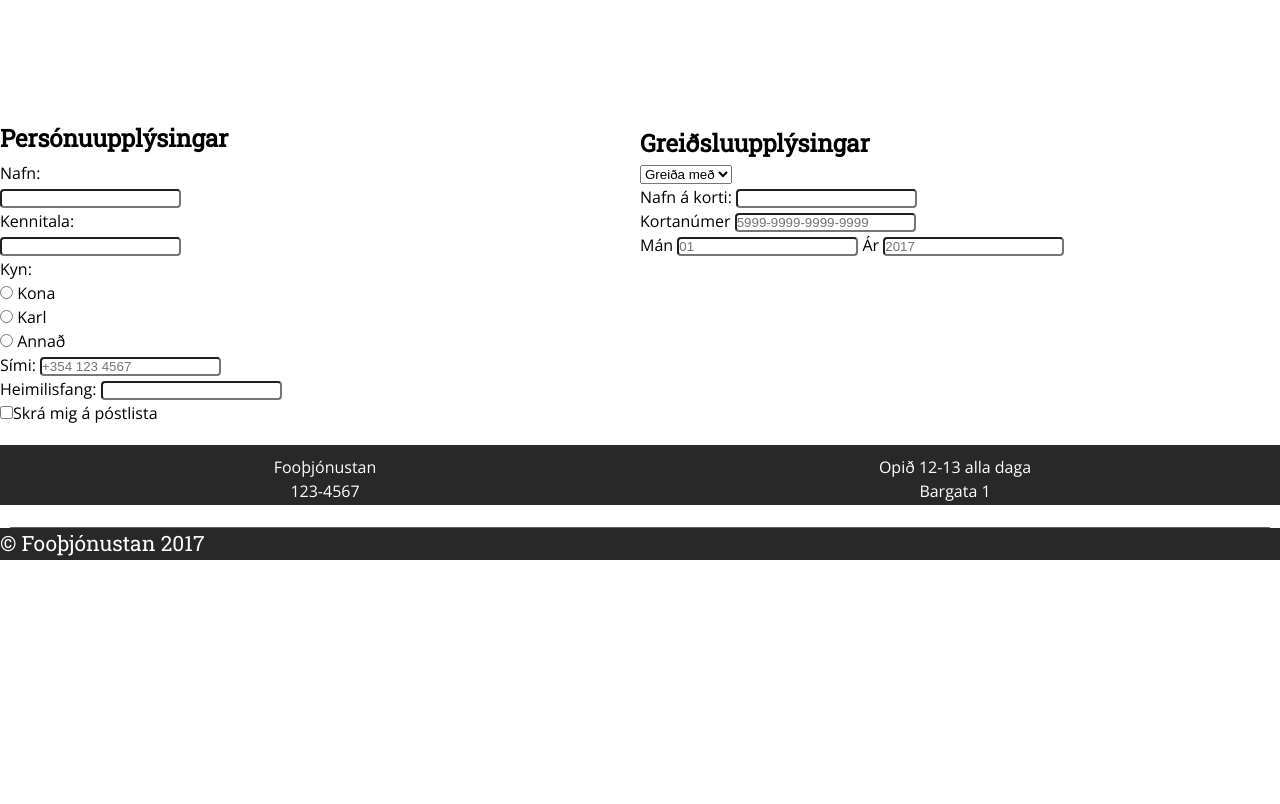
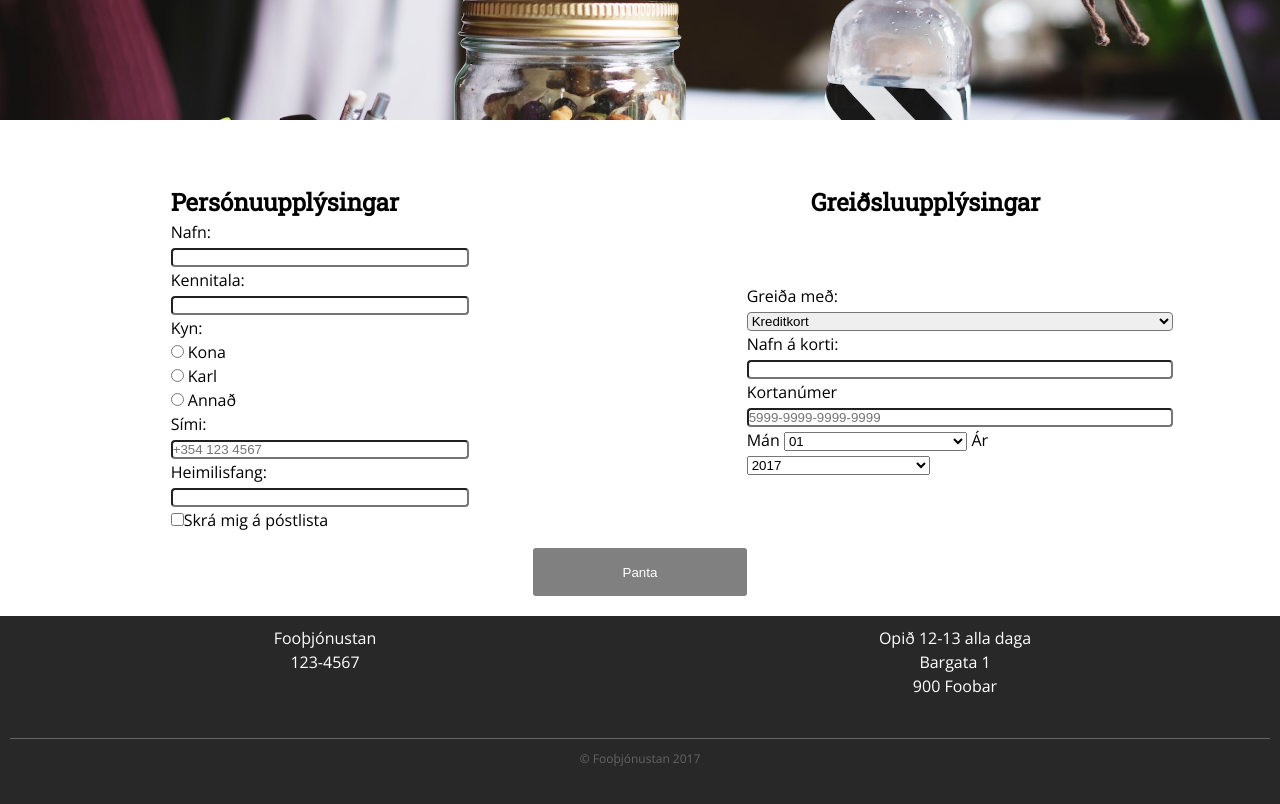
Before and after one commit to goidelify/vefforitun, a plain HTML site: page gogn/Kaupa.html in a window 1280 px wide. Shown: the part 540-1344 px from the top of the page. Before the commit the page ends 1100 px from the top, so only its background shows below. Drawn offline with nearby package versions, Linux system fonts and the light colour scheme.

Commit message:
Kaupa html og form scss
HOLY FUKKING SHIT 'EG HATA CSS!!!!!

```diff
--- a/gogn/Kaupa.html
+++ b/gogn/Kaupa.html
@@ -27,14 +27,13 @@
     </div>
   <form>
     <div class="row col">
-      <div class="col-6">
-        <div>
-          <h3 class="heading--3">
+      <div class="col-1"></div>
+      <div class="col-4">
+        <div class="form">
+          <div class="form__field">
+            <h3 class="form__field__ heading--3">
             Persónuupplýsingar
             </h3>
-        </div>
-        <div class="form">
-          <div class="form__field col-6">
             <div class="form__field__pun">
               <label for="Nafn">Nafn: </label>
               <div>
@@ -90,18 +89,28 @@
         </div>
       </div>
 
-        <div class="col-6">
-          <div class="form__field col-6">
+      <div class="col-2">
+        <div class="form__button">
+          <button class="form__button__Kjellin">
+            Panta
+          </button>
+        </div>
+      </div>
+
+        <div class="col-4">
+          <div class="form__field">
             <h3 class="heading--3">
               Greiðsluupplýsingar
             </h3>
           </div>
 
           <div class="form__choice">
-            <select>
-              <option value="" disabled selected>Greiða með</option>
-              <option value="choice">Kredit kort</option>
+            <label>Greiða með:</label>
+            <br>
+            <select class="form__choice">
+              <option value="choice" placeholder>Kreditkort</option>
               <option value="choice">Millifærsla</option>
+              <option value="choice">Reiðufé</option>
             </select>
           </div>
 
@@ -116,15 +125,36 @@
           </div>
 
           <div class="form__field__pun">
-            <div>
-              Mán <input class="form__field__pun__nup" type="number"min="01" placeholder="01">
-              Ár <input class="form__field__pun__nup" type="number"min="2017"placeholder="2017">
+            <div class="form__field__pun__nup">
+                <label class="form__field__pun__nup__1"for="month">Mán</label>
+                <select class="form__field__pun__nup__1" name="month" id="month">
+                  <option value = "1">01</option>
+                	<option value = "2">02</option>
+                	<option value = "3">03</option>
+                	<option value = "4">04</option>
+                	<option value = "5">05</option>
+                  <option value = "6">06</option>
+                	<option value = "7">07</option>
+                	<option value = "8">08</option>
+                	<option value = "9">09</option>
+                	<option value = "10">10</option>
+                	<option value = "11">11</option>
+                	<option value = "12">12</option>
+                </select>
+
+                <label class="form__field__pun__nup__1" for="ár">Ár</label>
+                <select class="form__field__pun__nup__1" name="ár" id="ár">
+              	  <option value = "2017">2017</option>
+                  <option value = "2018">2018</option>
+                	<option value = "2019">2019</option>
+                	<option value = "2020">2020</option>
+                </select>
             </div>
          </div>
        </div>
+       <div class="col-1"></div>
    </div>
  </form>
- <div class="footer__bg">
  <footer class="footer col">
    <div class="footer__text row">
      <div class="col-sm6">
@@ -137,8 +167,9 @@
        <p>900 Foobar</p>
      </div>
    </div>
-       <p class="footer__copyright row">© Fooþjónustan 2017</p>
+   <div class="row">
+     <p class="footer__copyright">© Fooþjónustan 2017</p>
+   </div>
  </footer>
- </div>
  </body>
  </html>
--- a/gogn/scss/form.scss
+++ b/gogn/scss/form.scss
@@ -1,15 +1,32 @@
 .form {
-  display: flex;
-  align-content: center;
   &__choice{
-
+    border-radius: 4px;
+    width: 100%;
+  }
+  &__button{
+    display: flex;
+    height: 100%;
+    justify-content:center;
+    align-items:flex-end;
+    &__Kjellin{
+      color: white;
+      width: 100%;
+      height: 10%;
+      border: none;
+      background-color: grey;
+      border-radius: 3px;
+    }
   }
   &__field{
-    margin-top: 5px;
+    margin: 15%;
     &__pun{
       &__nup{
         border-radius: 4px;
+        width: 100%;
+        &__1{
+          width:43%;
         }
       }
+    }
   }
 }
```
Also changed, not shown: gogn/styles.css. Lines whose indentation alone changed are shown as unchanged.
